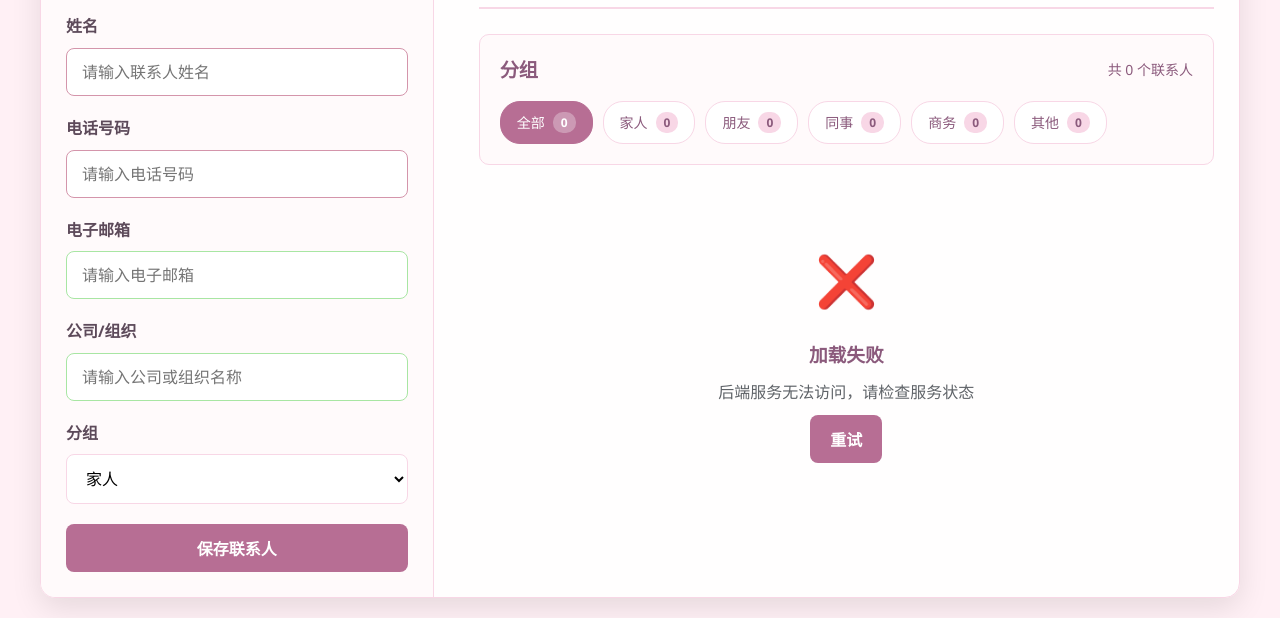
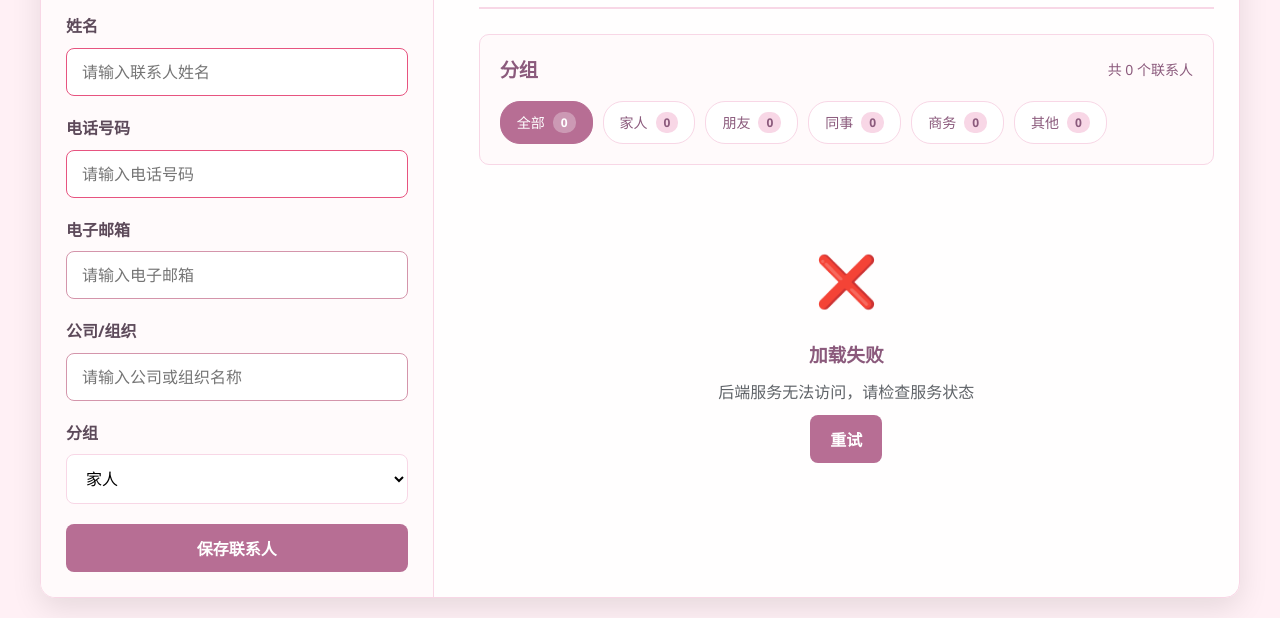
Before and after one commit to ZhangXiaoHan-1/contact-manager-frontend, a plain HTML site: page index.html in a window 1280 px wide. Shown: the part 246-864 px from the top of the page. Drawn offline with Linux system fonts and the light colour scheme; no server answers.

Commit message:
Update style.css

```diff
--- a/style.css
+++ b/style.css
@@ -397,13 +397,13 @@ input:focus, select:focus {
     animation: fadeIn 0.3s ease-out;
 }
 
-/* 修改表单验证样式 - 将荧光绿改为粉色系 */
+/* 修改表单验证样式 - 完全粉色主题 */
 input:invalid {
-    border-color: #d495ab; /* 粉色系的错误颜色 */
+    border-color: #e75480; /* 更鲜艳的粉色表示错误 */
 }
 
 input:valid {
-    border-color: #a8e6a3; /* 柔和的浅绿色，比荧光绿更协调 */
+    border-color: #d495ab; /* 使用粉色系表示有效 */
 }
 
 .btn.loading {
```
